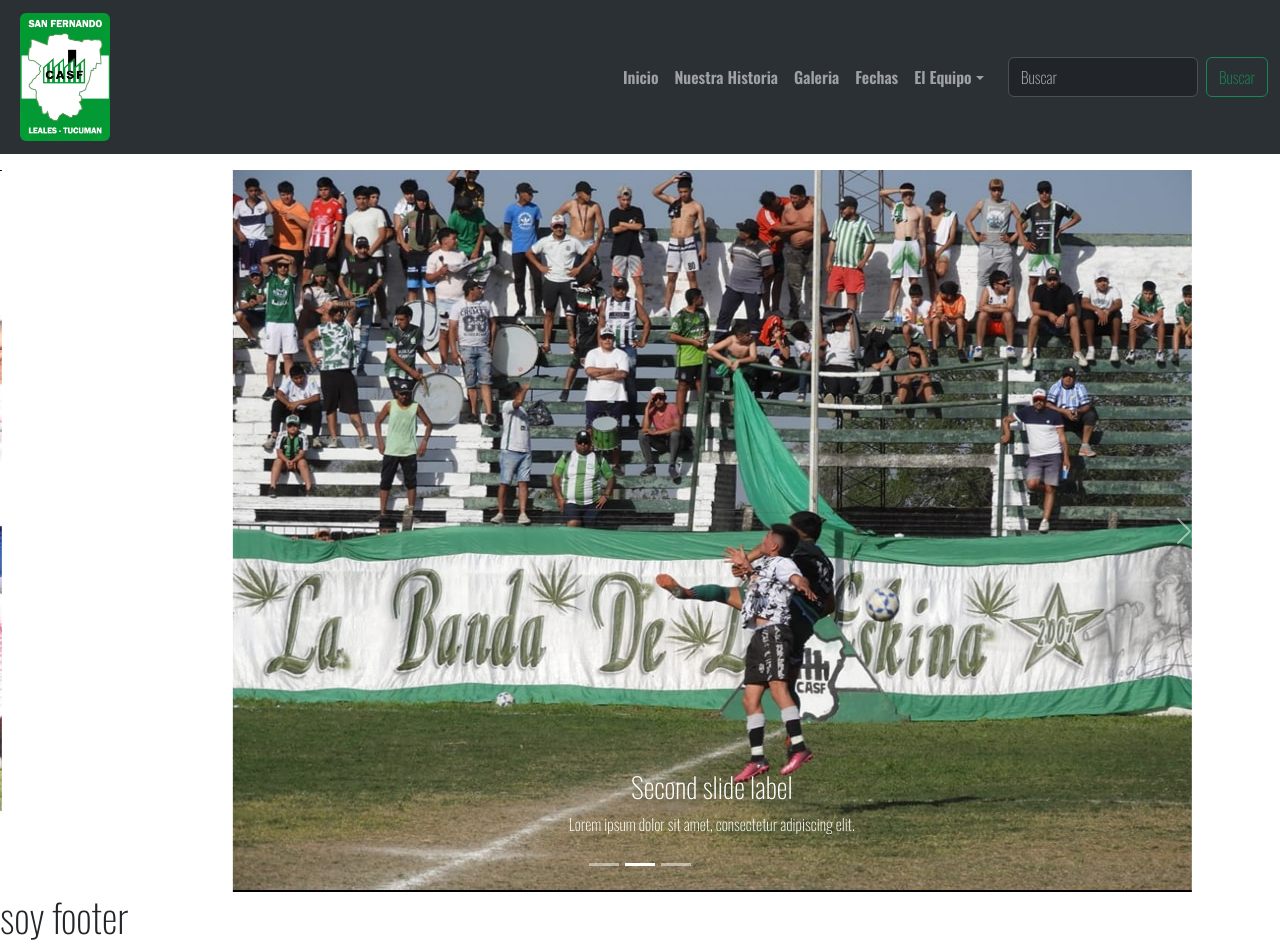
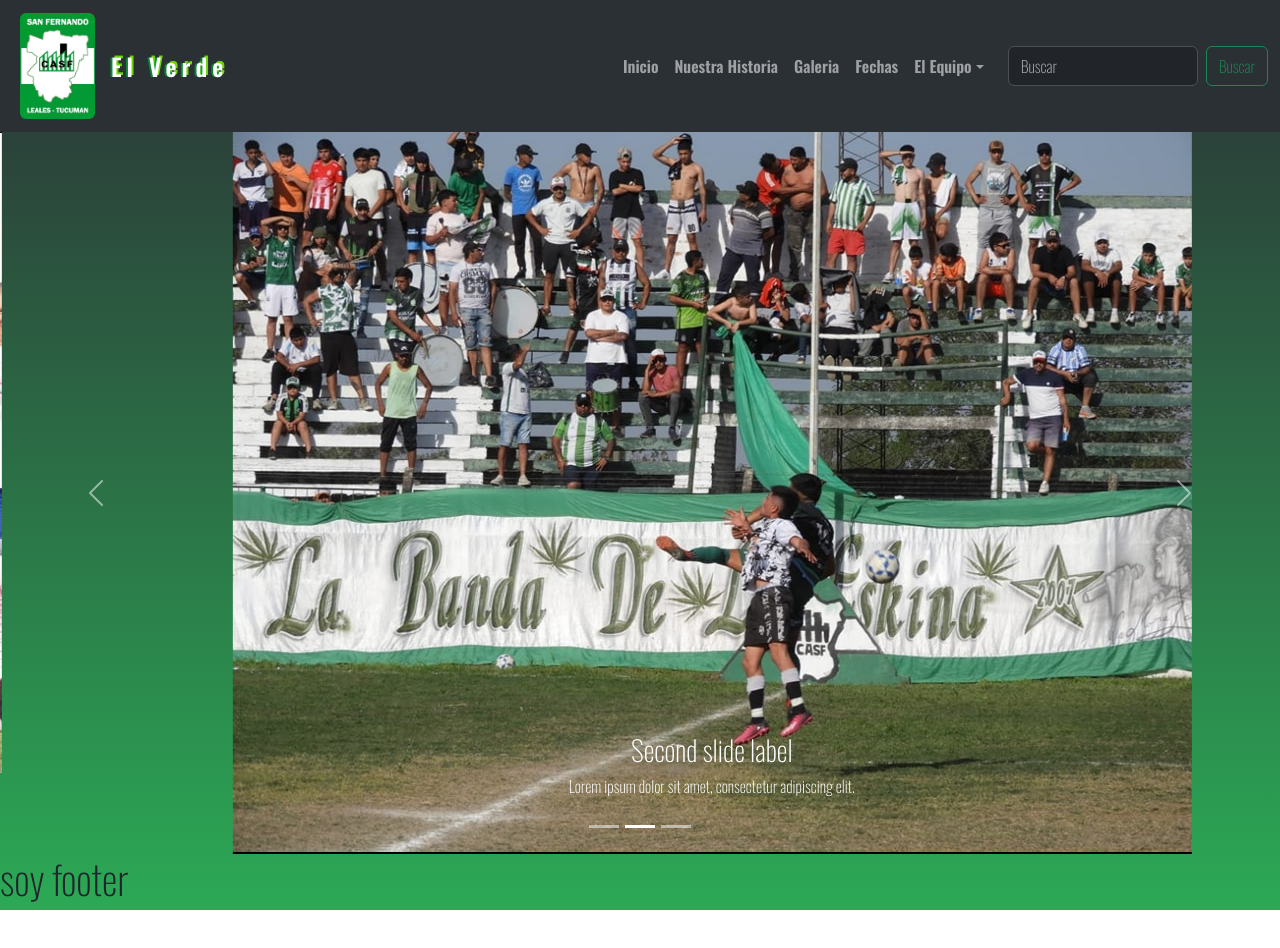
Before and after one commit to Mario-Chavez/san-fernando-web, a React (Vite) app: page / in a window 1280 px wide. After the commit the page ends 910 px from the top, so only its background shows below. Built offline with nearby package versions, Linux system fonts and the light colour scheme.

Commit message:
se agrego animacion y titulo en el header

```diff
--- a/src/App.css
+++ b/src/App.css
@@ -10,7 +10,79 @@
   display: flex;
   flex-direction: column;
   min-height: 100vh;
+  background: rgb(43,48,53);
+  background: linear-gradient(0deg, rgba(3,153,53,0.840073700378589) 0%, rgba(43,48,53,1) 100%);
 }
+
 section {
   flex-grow: 1;
 }
+/* header text navbar  */
+
+.glitch-wrapper {
+  width: 100%;
+  height: 100%;
+  display: flex;
+  align-items: center;
+  justify-content: center;
+  text-align: center;
+  background-color: #2b3035;
+}
+
+.glitch {
+  position: relative;
+  font-size: 1.5rem;
+  font-weight: 700;
+  line-height: 1.2;
+  color: #fff;
+  letter-spacing: 5px;
+  z-index: 1;
+}
+
+.glitch:before,
+.glitch:after {
+  display: block;
+  content: attr(data-glitch);
+  position: absolute;
+  top: 0;
+  left: 0;
+  opacity: 0.8;
+}
+
+.glitch:before {
+  animation: glitch-color 0.3s cubic-bezier(0.25, 0.46, 0.45, 0.94) both infinite;
+  color: #039935;
+  z-index: -1;
+}
+
+.glitch:after {
+  animation: glitch-color 0.3s cubic-bezier(0.25, 0.46, 0.45, 0.94) reverse both infinite;
+  color: #80ff00;
+  z-index: -2;
+}
+
+@keyframes glitch-color {
+  0% {
+     transform: translate(0);
+  }
+
+  20% {
+     transform: translate(-2px, 2px);
+  }
+
+  40% {
+     transform: translate(-2px, -2px);
+  }
+
+  60% {
+     transform: translate(2px, 2px);
+  }
+
+  80% {
+     transform: translate(2px, -2px);
+  }
+
+  to {
+     transform: translate(0);
+  }
+}
--- a/src/components/common/Header.jsx
+++ b/src/components/common/Header.jsx
@@ -19,17 +19,24 @@ const Header = () => {
                     bg="dark"
                     data-bs-theme="dark"
                     expand={expand}
-                    className="bg-body-tertiary mb-3"
+                    className="bg-body-tertiary "
                 >
                     <Container fluid className="fw-bold ">
                         <Navbar.Brand href="#">
                             {" "}
                             <img
                                 src={escudo}
-                                width="90rem"
+                                width="75rem"
                                 className="d-inline-block align-top ms-2 rounded"
                                 alt="React Bootstrap logo"
                             />
+                        </Navbar.Brand>
+                        <Navbar.Brand href="#">
+                            <div class="glitch-wrapper">
+                                <div class="glitch" data-glitch="El Verde">
+                                    El Verde
+                                </div>
+                            </div>
                         </Navbar.Brand>
                         <Navbar.Toggle
                             aria-controls={`offcanvasNavbar-expand-${expand}`}
```
